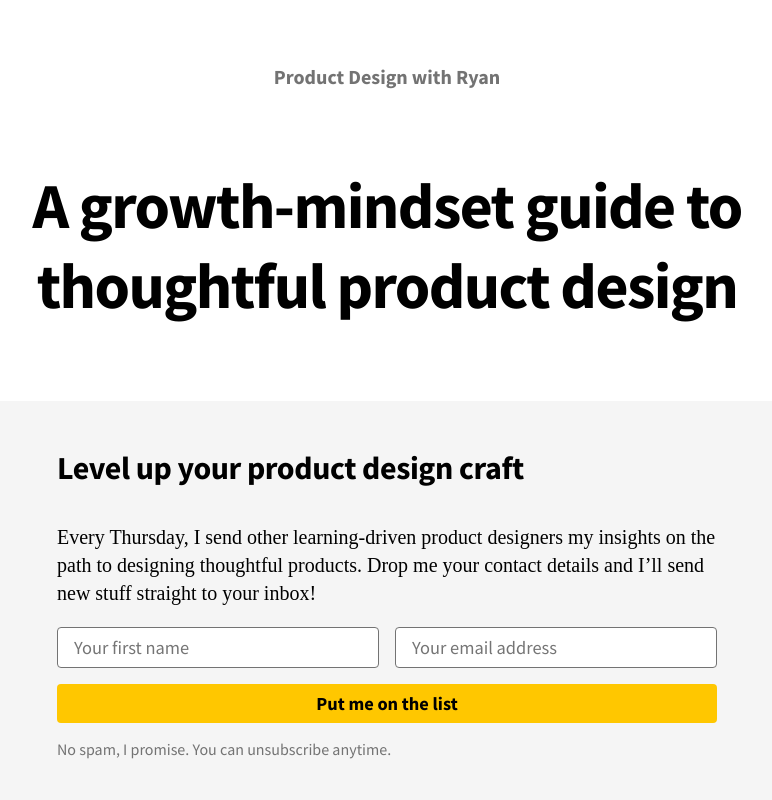
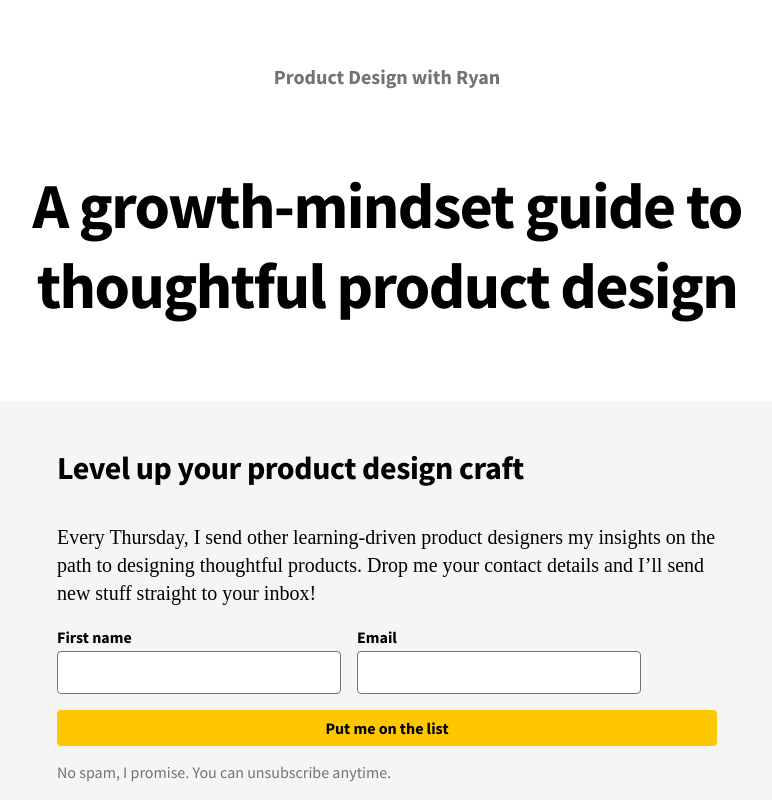
Before and after one commit to ryanismaking/ryan-tessier-xyz, a Next.js app: page / in a window 1280 px wide. Shown: the top 800 px of the page, without its empty margins (253-1025 px from the left). Built offline with nearby package versions, Linux system fonts and the light colour scheme; a web font is replaced by a local one.

Commit message:
Integrate the email capture form with Netlify Forms

```diff
--- a/components/EmailCapture.tsx
+++ b/components/EmailCapture.tsx
@@ -10,20 +10,25 @@ const EmailCapture: FunctionComponent = () => {
         insights on the path to designing thoughtful products. Drop me your
         contact details and I’ll send new stuff straight to your inbox!
       </p>
-      <form className={styles.form}>
+      <form
+        name="subscribe"
+        method="POST"
+        className={styles.form}
+        data-netlify="true"
+      >
         <div className={styles.textFields}>
-          <input
-            type="text"
-            placeholder="Your first name"
-            className={styles.textField}
-          />
-          <input
-            type="text"
-            placeholder="Your email address"
-            className={styles.textField}
-          />
+          <div className={styles.textFieldContainer}>
+            <label className={styles.textFieldLabel}>First name</label>
+            <input type="text" name="first-name" className={styles.textField} />
+          </div>
+          <div className={styles.textFieldContainer}>
+            <label className={styles.textFieldLabel}>Email</label>
+            <input type="text" name="email" className={styles.textField} />
+          </div>
         </div>
-        <button className={styles.button}>Put me on the list</button>
+        <button type="submit" className={styles.button}>
+          Put me on the list
+        </button>
         <p className={styles.footnote}>
           No spam, I promise. You can unsubscribe anytime.
         </p>
--- a/styles/EmailCapture.module.css
+++ b/styles/EmailCapture.module.css
@@ -32,9 +32,15 @@
   column-gap: 16px;
 }
 
+.textFieldContainer {
+  display: flex;
+  flex-direction: column;
+  row-gap: 4px;
+}
+
 .textField {
   font-family: "Source Sans Pro", sans-serif;
-  font-size: 1.15rem;
+  font-size: 20px;
   padding: 8px 16px;
   border: 1px solid #737373;
   border-radius: 4px;
@@ -42,9 +48,15 @@
   margin: 0;
 }
 
+.textFieldLabel {
+  font-family: "Source Sans Pro", sans-serif;
+  font-size: 16px;
+  font-weight: 700;
+}
+
 .button {
   font-family: "Source Sans Pro", sans-serif;
-  font-size: 1.15rem;
+  font-size: 16px;
   appearance: none;
   background-color: #ffc700;
   border: none;
```
